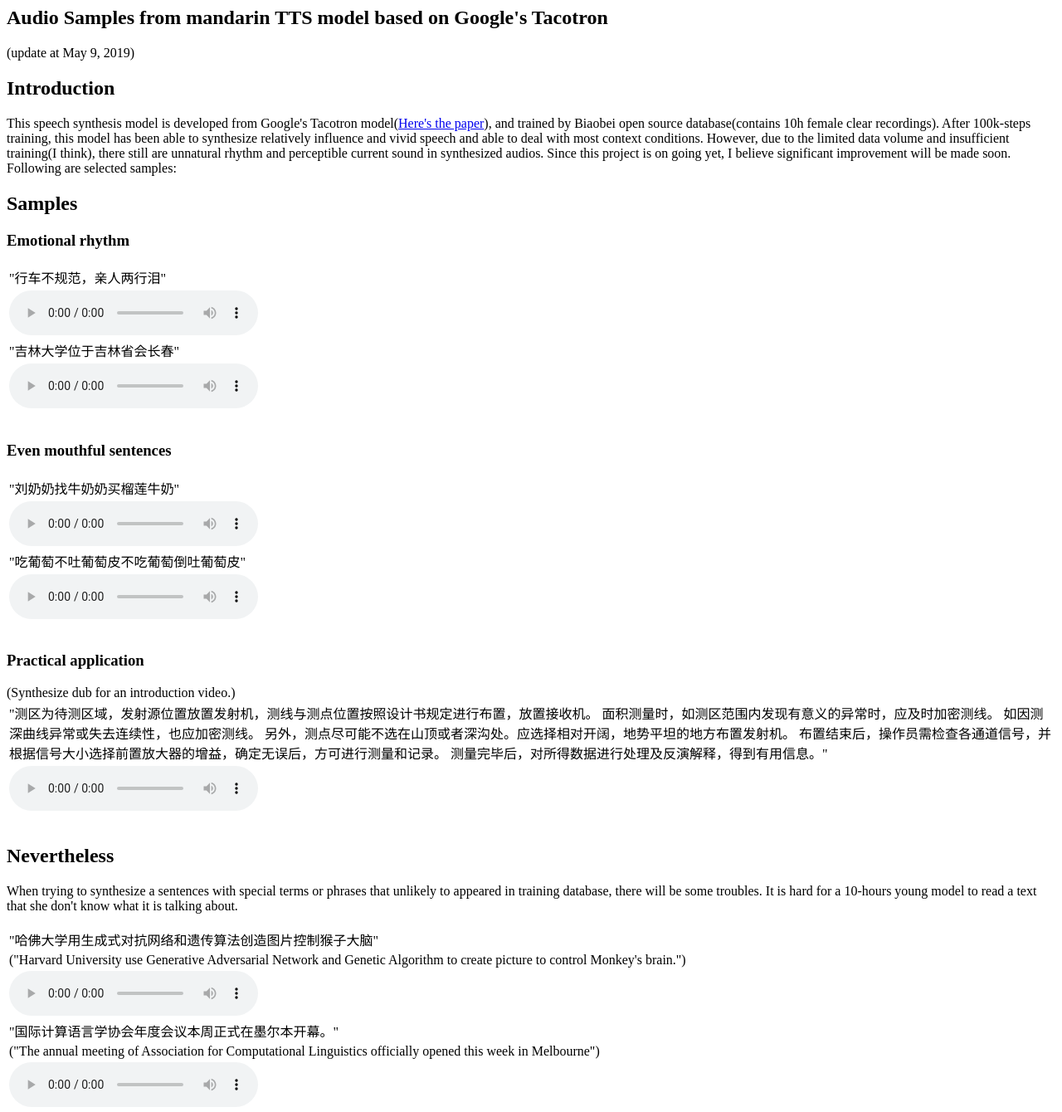
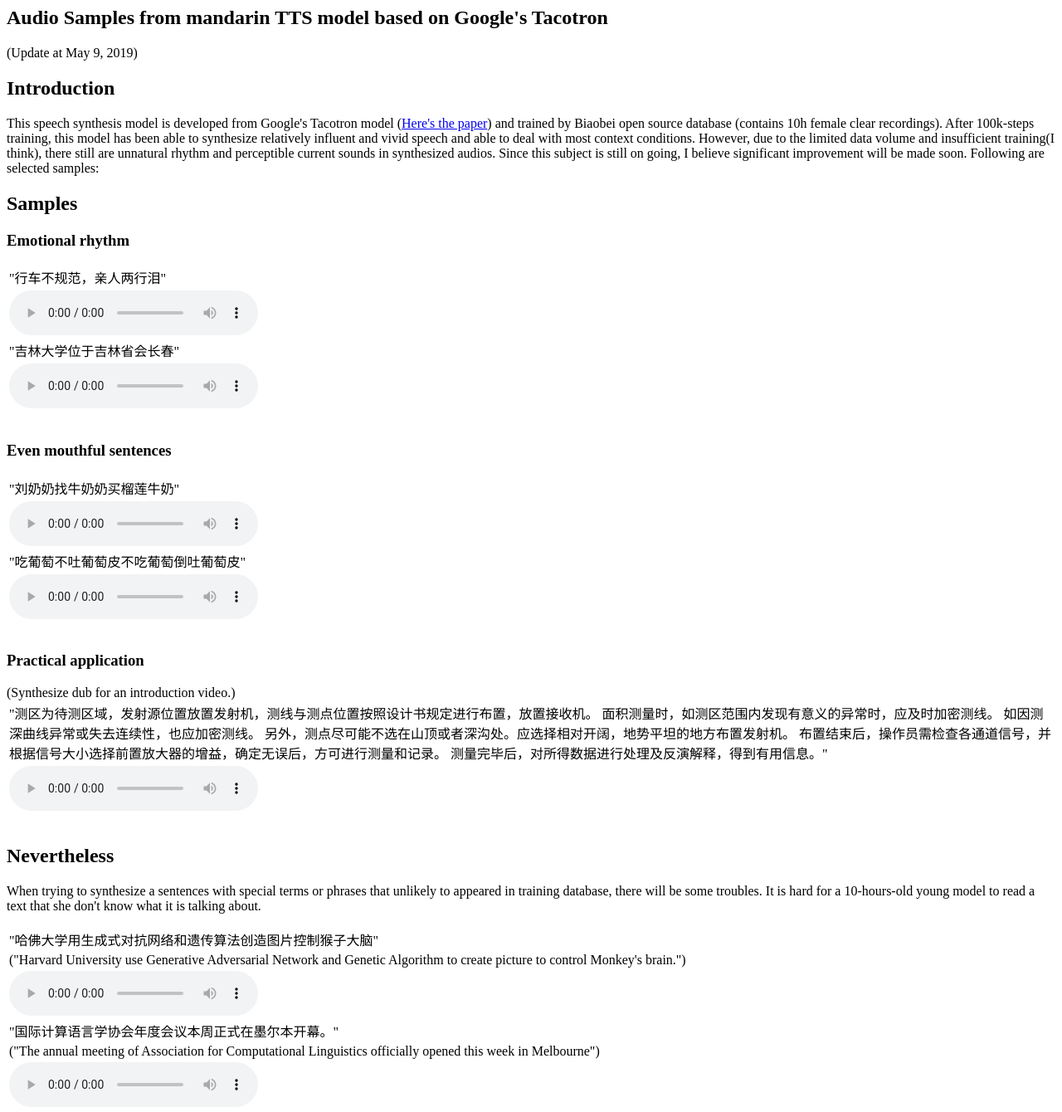
Before and after one commit to 1itm/AudioSample, a plain HTML site: page index.html in a window 1280 px wide. Shown: the whole page at 83% size. Drawn offline with Linux system fonts and the light colour scheme.

Commit message:
Update index.html

```diff
--- a/index.html
+++ b/index.html
@@ -11,9 +11,9 @@
     </article>
 
     <div>
-	<p> (update at May 9, 2019)</P>
+	<p> (Update at May 9, 2019)</P>
 	<h2>Introduction</h2>
-        <p>This speech synthesis model is developed from Google's Tacotron model(<a href="https://arxiv.org/abs/1703.10135">Here's the paper</a>), and trained by Biaobei open source database(contains 10h female clear recordings). After 100k-steps training, this model has been able to synthesize relatively influence and vivid speech and able to deal with most context conditions. However, due to the limited data volume and insufficient training(I think), there still are unnatural rhythm and perceptible current sound in synthesized audios. Since this project is on going yet, I believe significant improvement will be made soon. Following are selected samples:</P>
+        <p>This speech synthesis model is developed from Google's Tacotron model (<a href="https://arxiv.org/abs/1703.10135">Here's the paper</a>) and trained by Biaobei open source database (contains 10h female clear recordings). After 100k-steps training, this model has been able to synthesize relatively influent and vivid speech and able to deal with most context conditions. However, due to the limited data volume and insufficient training(I think), there still are unnatural rhythm and perceptible current sounds in synthesized audios. Since this subject is still on going, I believe significant improvement will be made soon. Following are selected samples:</P>
 	</div>
     <div>
 	  <h2>Samples</h2>
@@ -58,7 +58,7 @@
 
     <div>
         <h2>Nevertheless</h2>
-        <p>When trying to synthesize a sentences with special terms or phrases that unlikely to appeared in training database, there will be some troubles. It is hard for a 10-hours young model to read a text that she don't know what it is talking about.</p>
+        <p>When trying to synthesize a sentences with special terms or phrases that unlikely to appeared in training database, there will be some troubles. It is hard for a 10-hours-old young model to read a text that she don't know what it is talking about.</p>
         <table>
              <tr><td class="transcript">"哈佛大学用生成式对抗网络和遗传算法创造图片控制猴子大脑"</td></tr>
              <tr><td class="transcript">("Harvard University use Generative Adversarial Network and Genetic Algorithm to create picture to control Monkey's brain.")</td></tr>
```
